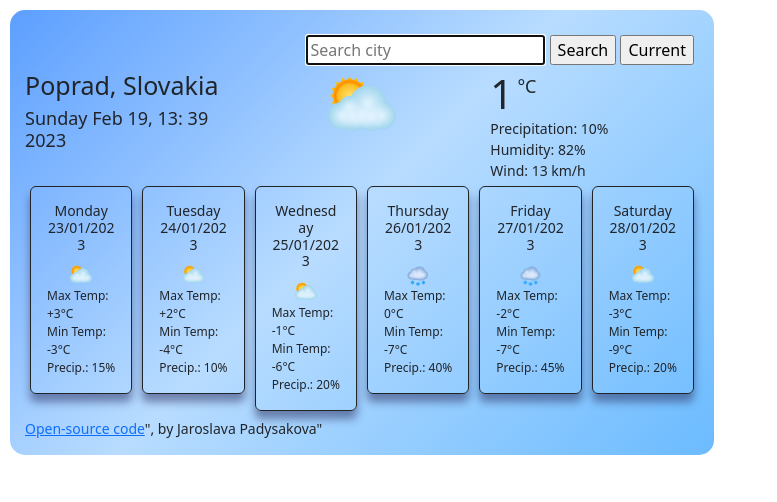
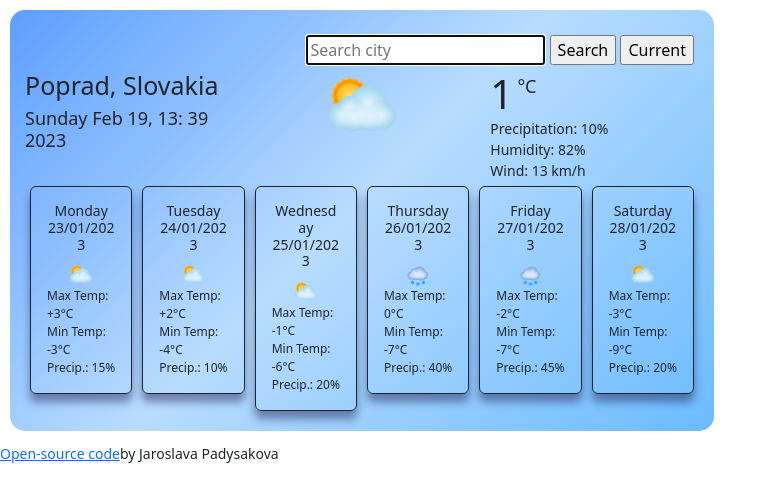
Before and after one commit to Jaroslava369/weather-app, a plain HTML site: page index.html in a window 1280 px wide. Shown: the whole page, without its empty margins (0-777 px from the left). Drawn offline with nearby package versions, Linux system fonts and the light colour scheme.

Commit message:
Changed location of github link

```diff
--- a/index.html
+++ b/index.html
@@ -193,12 +193,12 @@
           </div>
         </div>
       </form>
-      <small>
-        <a href="https://github.com/Jaroslava369/weather-app" target="_blank"
-          >Open-source code</a
-        >", by Jaroslava Padysakova"</small
-      >
     </div>
+    <small>
+      <a href="https://github.com/Jaroslava369/weather-app" target="_blank"
+        >Open-source code</a
+      >by Jaroslava Padysakova</small
+    >
     <script src="index.js"></script>
   </body>
 </html>
```
